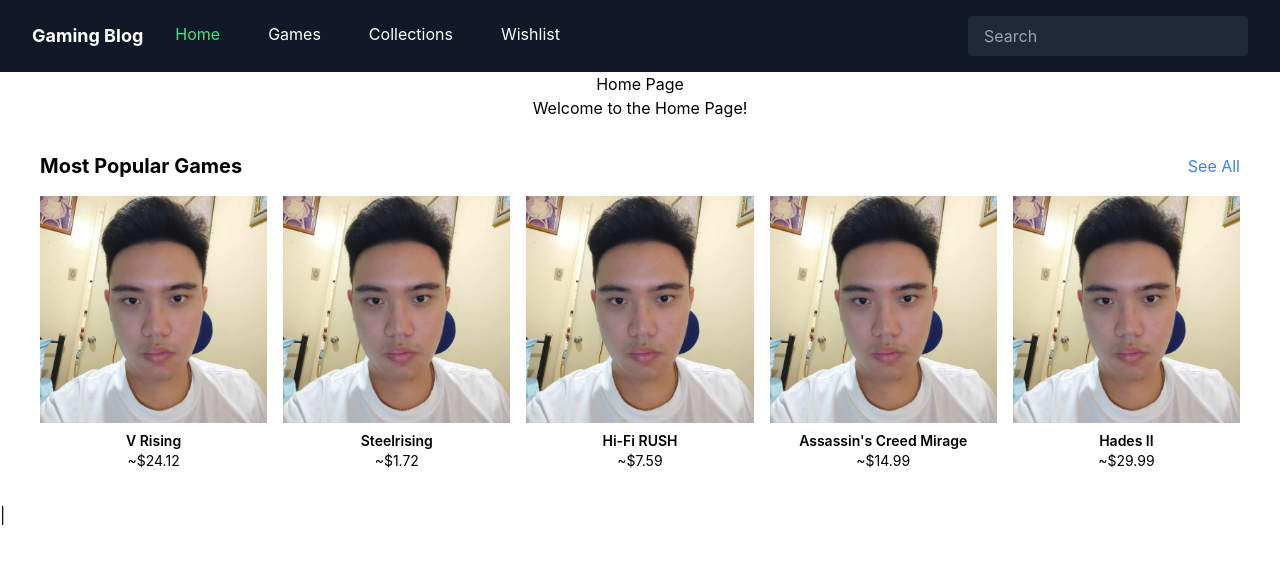
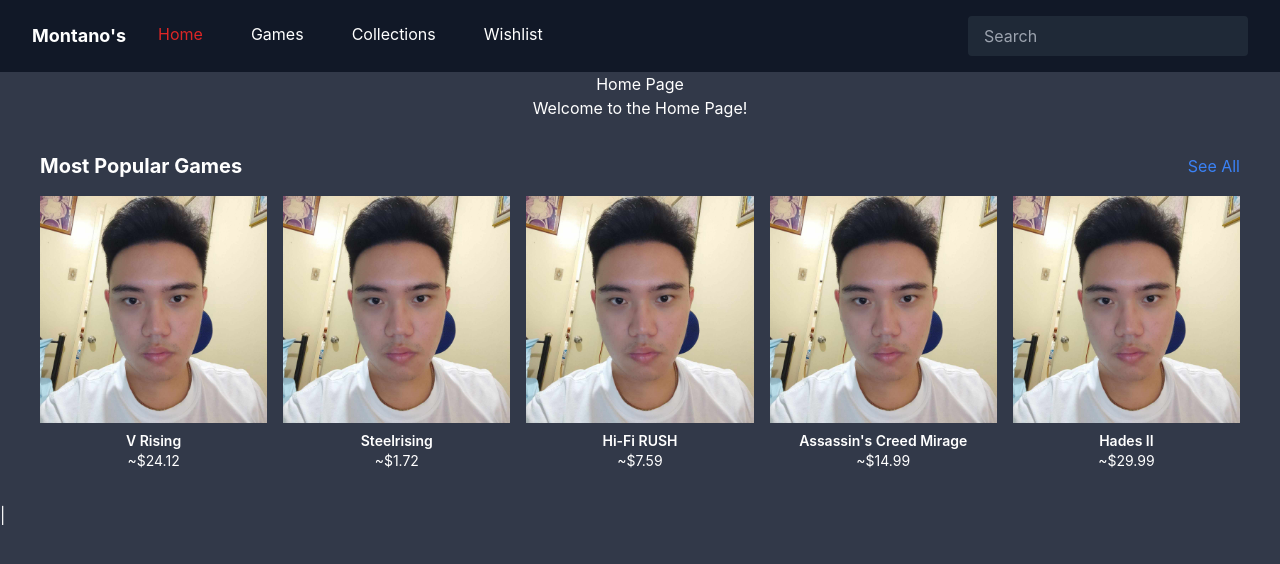
Before and after one commit to iitristan/steamgamingblog, a React (Create React App) app: page / in a window 1280 px wide. Shown: the top 564 px of the page. Built offline with nearby package versions, Linux system fonts and the light colour scheme.

Commit message:
updated design and colors

```diff
--- a/src/components/Navbar.jsx
+++ b/src/components/Navbar.jsx
@@ -8,18 +8,18 @@ const Navbar = () => {
     <nav className="bg-gray-900 text-white py-4">
       <div className="container mx-auto flex justify-between items-center px-8">
         <div className="flex space-x-4">
-          <div className="text-lg font-bold">Gaming Blog</div>
+          <div className="text-lg font-bold">Montano's</div>
           <div className="space-x-4">
-            <Link to="/" className={`px-4 hover:text-green-400 ${location.pathname === '/' ? 'text-green-400' : ''}`}>
+            <Link to="/" className={`px-4 hover:text-red-600 ${location.pathname === '/' ? 'text-red-600' : ''}`}>
               Home
             </Link>
-            <Link to="/games" className={`px-4 hover:text-green-400 ${location.pathname === '/games' ? 'text-green-400' : ''}`}>
+            <Link to="/games" className={`px-4 hover:text-red-600 ${location.pathname === '/games' ? 'text-red-600' : ''}`}>
               Games
             </Link>
-            <Link to="/collections" className={`px-4 hover:text-green-400 ${location.pathname === '/collections' ? 'text-green-400' : ''}`}>
+            <Link to="/collections" className={`px-4 hover:text-red-600 ${location.pathname === '/collections' ? 'text-red-600' : ''}`}>
               Collections
             </Link>
-            <Link to="/wishlist" className={`px-4 hover:text-green-400 ${location.pathname === '/wishlist' ? 'text-green-400' : ''}`}>
+            <Link to="/wishlist" className={`px-4 hover:text-red-600 ${location.pathname === '/wishlist' ? 'text-red-600' : ''}`}>
               Wishlist
             </Link>
           </div>
--- a/src/components/PopularGames.jsx
+++ b/src/components/PopularGames.jsx
@@ -10,6 +10,7 @@ const games = [
 
 const GameCard = ({ game }) => {
   return (
+    <body>
     <div className="text-center">
       <div className="w-200 h-200 bg-gray-300 flex items-center justify-center overflow-hidden">
         <img
@@ -21,8 +22,10 @@ const GameCard = ({ game }) => {
       <h3 className="mt-2 text-sm font-semibold">{game.name}</h3>
       <p className="text-sm">{game.price}</p>
     </div>
+    </body>
   );
 };
+
 
 const PopularGames = () => {
   return (
--- a/src/index.css
+++ b/src/index.css
@@ -9,6 +9,8 @@ body {
     sans-serif;
   -webkit-font-smoothing: antialiased;
   -moz-osx-font-smoothing: grayscale;
+  background-color: #323949;
+  color: white;
 }
 
 code {
```
